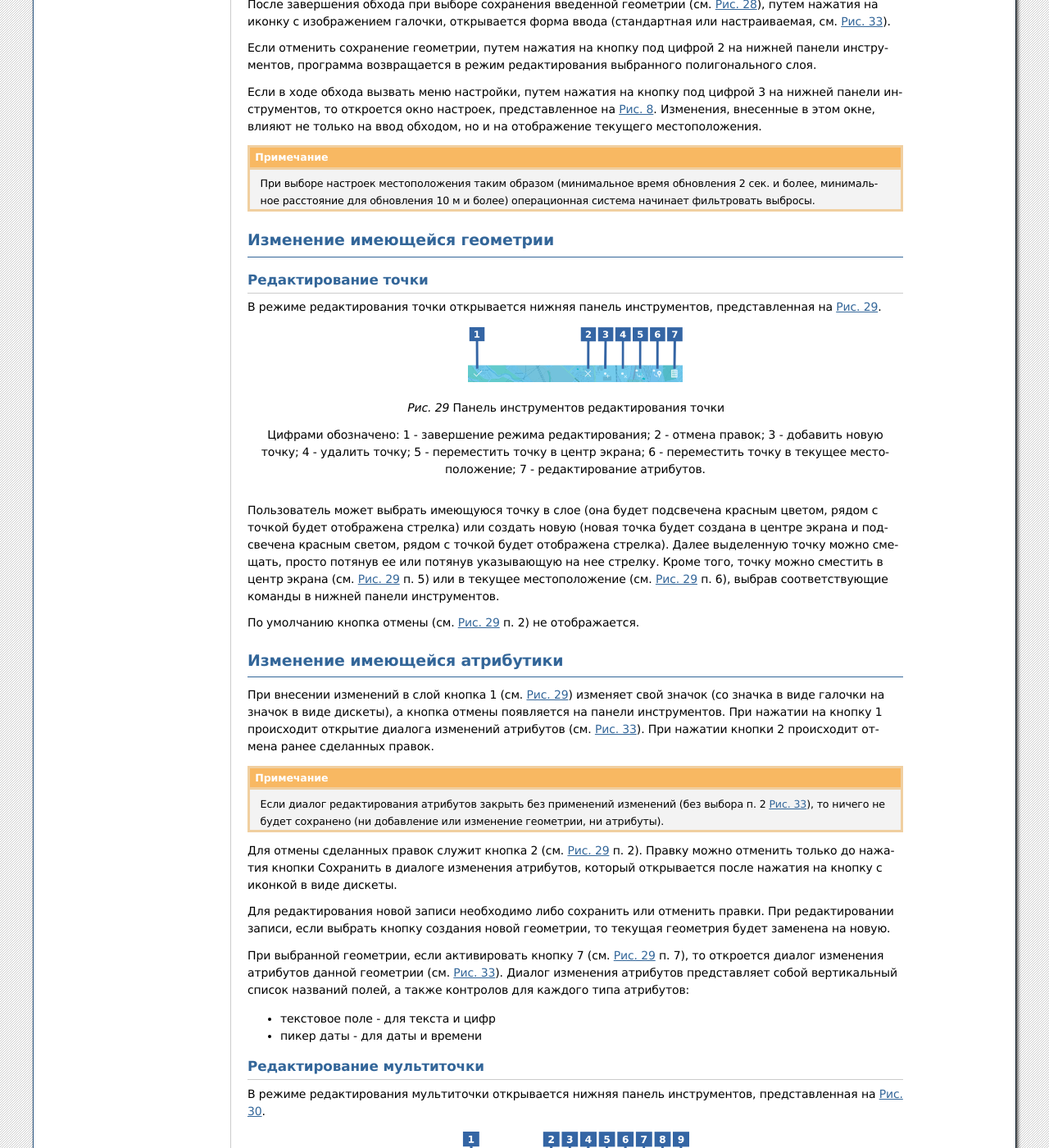
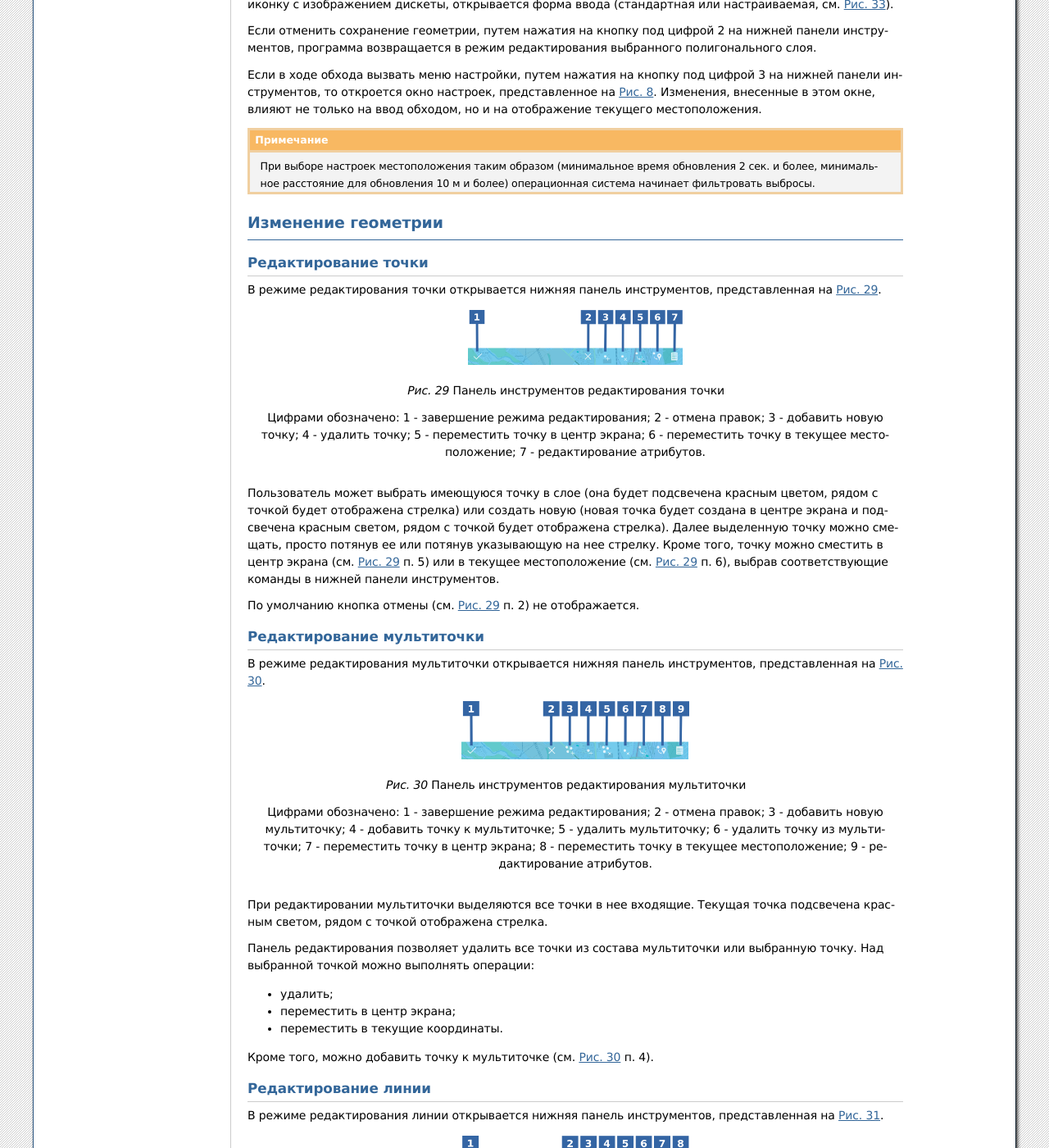
Before and after one commit to nextgis/docs_ngmobile, a Sphinx documentation site: the page built from source/editing.rst, in a window 1280 px wide and 1400 px high, scrolled down 2257 px. Shown: the whole window at 82% size. Built offline with Sphinx 7.4.7, drawn with Linux system fonts in a browser that asks for light colours; formulas are drawn with MathJax 3; some of the changed text lies outside the part shown.

Commit message:
Update editing.rst

```diff
--- a/source/editing.rst
+++ b/source/editing.rst
@@ -90,7 +90,7 @@
    обходом; 3 - настройки ввода обходом.
 
 После завершения обхода при выборе сохранения введенной геометрии (см. :numref:`ngmobile_edit_walk_pic`),
-путем нажатия на иконку с изображением галочки, открывается форма ввода (стандартная
+путем нажатия на иконку с изображением дискеты, открывается форма ввода (стандартная
 или настраиваемая, см. :numref:`ngmobile_attributes_edit_pic`).
 
 Если отменить сохранение геометрии, путем нажатия на кнопку под цифрой 2 на нижней
@@ -106,7 +106,7 @@
    2 сек. и более, минимальное расстояние для обновления 10 м и более)
    операционная система начинает фильтровать выбросы.
 
-Изменение имеющейся геометрии
+Изменение геометрии
 -----------------------------
 
 Редактирование точки
@@ -136,37 +136,6 @@
 панели инструментов.
 
 По умолчанию кнопка отмены (см. :numref:`ngmobile_edit_point_pic` п. 2) не отображается.
-
-Изменение имеющейся атрибутики
--------------------------------
-
-При внесении изменений в слой кнопка 1 (см. :numref:`ngmobile_edit_point_pic`) изменяет
-свой значок (со значка в виде галочки на значок в виде дискеты), а кнопка отмены
-появляется на панели инструментов. При нажатии на кнопку 1 происходит открытие диалога
-изменений атрибутов (см. :numref:`ngmobile_attributes_edit_pic`). При нажатии кнопки 2
-происходит отмена ранее сделанных правок.
-
-.. note::
-
-   Если диалог редактирования атрибутов закрыть без применений изменений (без
-   выбора п. 2 :numref:`ngmobile_attributes_edit_pic`), то ничего не будет сохранено
-   (ни добавление или изменение геометрии, ни атрибуты).
-
-Для отмены сделанных правок служит кнопка 2 (см. :numref:`ngmobile_edit_point_pic` п. 2).
-Правку можно отменить только до нажатия кнопки Сохранить в диалоге изменения
-атрибутов, который открывается после нажатия на кнопку с иконкой в виде дискеты.
-
-Для редактирования новой записи необходимо либо сохранить или отменить правки.
-При редактировании записи, если выбрать кнопку создания новой геометрии, то
-текущая геометрия будет заменена на новую.
-
-При выбранной геометрии, если активировать кнопку 7 (см. :numref:`ngmobile_edit_point_pic`
-п. 7), то откроется диалог изменения атрибутов данной геометрии (см.
-:numref:`ngmobile_attributes_edit_pic`). Диалог изменения атрибутов представляет собой
-вертикальный список названий полей, а также контролов для каждого типа атрибутов:
-
-* текстовое поле - для текста и цифр
-* пикер даты - для даты и времени
 
 Редактирование мультиточки
 ^^^^^^^^^^^^^^^^^^^^^^^^^^
@@ -283,8 +252,38 @@
 .. note::
    Поддержки добавления внутренних колец пока не реализовано.
 
+Изменение атрибутов
+-------------------------------
 
-Изменение имеющейся атрибутики
+При внесении изменений в слой кнопка 1 (см. :numref:`ngmobile_edit_point_pic`) изменяет
+свой значок (со значка в виде галочки на значок в виде дискеты), а кнопка отмены
+появляется на панели инструментов. При нажатии на кнопку 1 происходит открытие диалога
+изменений атрибутов (см. :numref:`ngmobile_attributes_edit_pic`). При нажатии кнопки 2
+происходит отмена ранее сделанных правок.
+
+.. note::
+
+   Если диалог редактирования атрибутов закрыть без применений изменений (без
+   выбора п. 2 :numref:`ngmobile_attributes_edit_pic`), то ничего не будет сохранено
+   (ни добавление или изменение геометрии, ни атрибуты).
+
+Для отмены сделанных правок служит кнопка 2 (см. :numref:`ngmobile_edit_point_pic` п. 2).
+Правку можно отменить только до нажатия кнопки "Сохранить" в диалоге изменения
+атрибутов, который открывается после нажатия на кнопку с иконкой в виде дискеты.
+
+Для редактирования новой записи необходимо либо сохранить или отменить правки.
+При редактировании записи, если выбрать кнопку создания новой геометрии, то
+текущая геометрия будет заменена на новую.
+
+При выбранной геометрии, если активировать кнопку 7 (см. :numref:`ngmobile_edit_point_pic`
+п. 7), то откроется диалог изменения атрибутов данной геометрии (см.
+:numref:`ngmobile_attributes_edit_pic`). Диалог изменения атрибутов представляет собой
+вертикальный список названий полей, а также контролов для каждого типа атрибутов:
+
+* текстовое поле - для текста и цифр
+* пикер даты - для даты и времени
+
+Изменение атрибутов
 -------------------------------
 
 После выбора слоя открывается форма редактирования атрибутов (см.
```
Also changed, not shown: other parts of source/editing.rst (+4 -4 lines).
